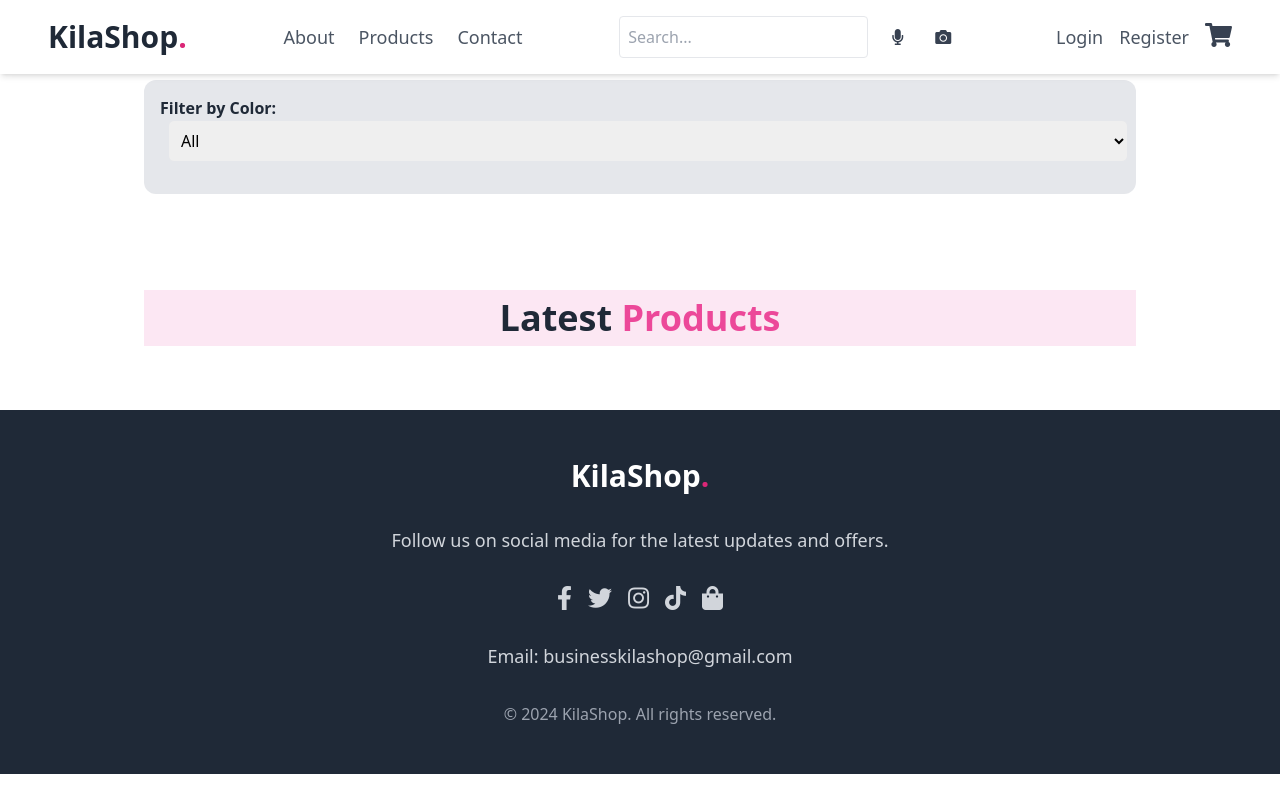
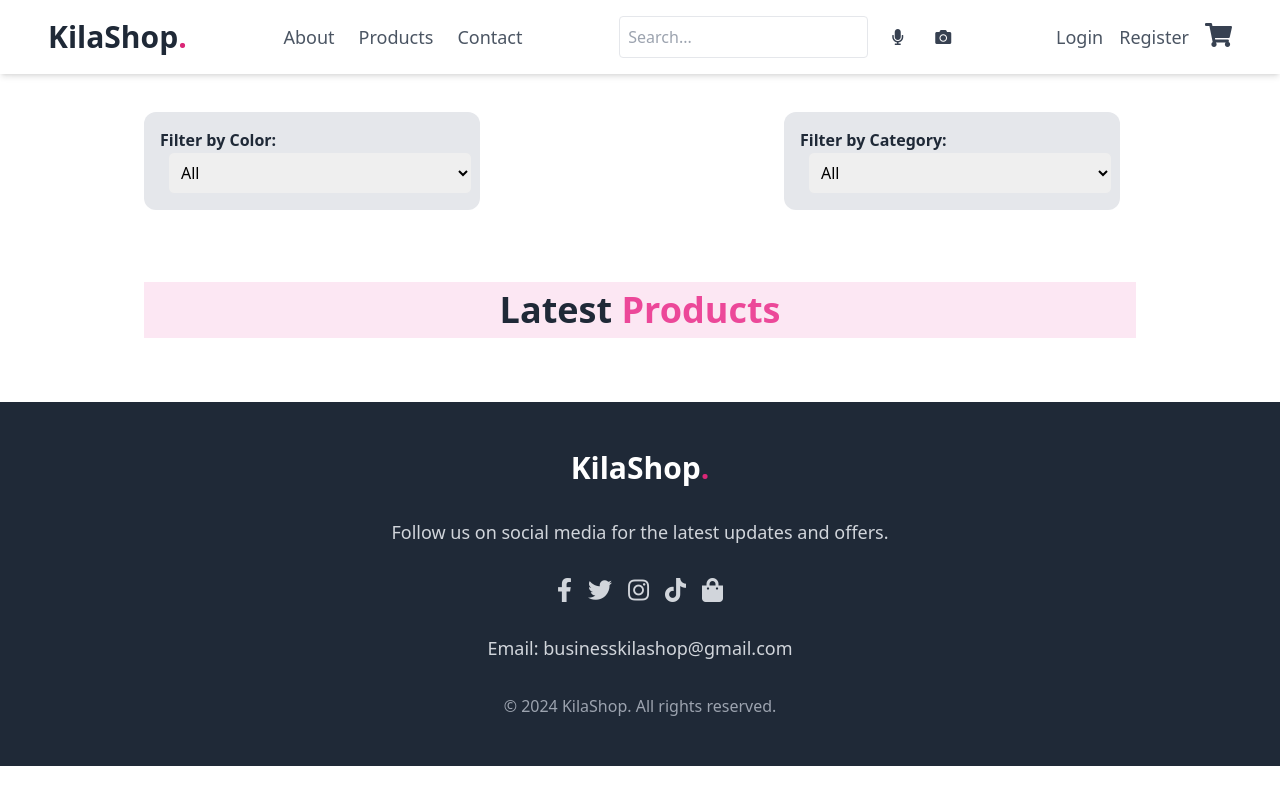
Before and after one commit to akwilapurba/KilaShop, a Flask app: page /products in a window 1280 px wide. Run offline with Flask 3, Linux system fonts and the light colour scheme; data that the repository does not hold is empty; some libraries are stand-ins or nearby versions.

Commit message:
Add filtering by category

```diff
--- a/app.py
+++ b/app.py
@@ -146,12 +146,15 @@ def products():
 def search():
     keyword = request.args.get('keyword', '').lower()
     color = request.args.get('color', '').lower()
+    category = request.args.get('category', '').lower()
 
     query = {}
     if keyword:
         query['name'] = {'$regex': keyword, '$options': 'i'}  # Case-insensitive search
     if color:
         query['color'] = {'$regex': color, '$options': 'i'}  # Case-insensitive search
+    if category:
+        query['name'] = {'$regex': category, '$options': 'i'}  # Case-insensitive search
 
     products = list(product_collection.find(query))
 
--- a/static/dist/css/out.css
+++ b/static/dist/css/out.css
@@ -616,6 +616,10 @@ video {
   position: relative;
 }
 
+.sticky {
+  position: sticky;
+}
+
 .inset-0 {
   inset: 0px;
 }
@@ -667,6 +671,10 @@ video {
   margin-bottom: 2rem;
 }
 
+.-mt-10 {
+  margin-top: -2.5rem;
+}
+
 .mb-12 {
   margin-bottom: 3rem;
 }
@@ -715,6 +723,10 @@ video {
   margin-top: 3rem;
 }
 
+.mt-20 {
+  margin-top: 5rem;
+}
+
 .mt-4 {
   margin-top: 1rem;
 }
@@ -1214,6 +1203,10 @@ video {
   padding-left: 2rem;
 }
 
+.pr-4 {
+  padding-right: 1rem;
+}
+
 .text-center {
   text-align: center;
 }
@@ -1628,6 +1554,10 @@ video {
     height: 100%;
   }
 
+  .md\:w-1\/2 {
+    width: 50%;
+  }
+
   .md\:max-w-md {
     max-width: 28rem;
   }
--- a/templates/cart.html
+++ b/templates/cart.html
@@ -3,8 +3,8 @@
 {% block content %}
     <div class="bg-white">
         <div class="mx-auto max-w-2xl px-4 py-16 sm:px-6 sm:py-24 lg:px-0">
-            <h1 class="text-center text-3xl font-bold tracking-tight text-gray-900 sm:text-4xl">Shopping Cart</h1>
-
+            <h1 class="text-center text-4xl font-bold text-gray-800 py-2 my-8 bg-pink-100">Shopping <span
+                class="text-pink-500">Cart</span></h1>
             <div class="mt-12">
                 <section aria-labelledby="cart-heading">
                     <h2 id="cart-heading" class="sr-only">Items in your shopping cart</h2>
@@ -32,7 +32,7 @@
                                                class="item-price ml-4 text-sm font-medium text-gray-900">{{ "Rp{:,.2f}".format(item.price) }}</p>
                                         </div>
 
-                                        <p class="mt-1 text-sm text-gray-500">Product ID: {{ item.product_id }}</p>
+                                        <!-- <p class="mt-1 text-sm text-gray-500">Product ID: {{ item.product_id }}</p> -->
                                     </div>
 
                                     <div class="mt-4 flex flex-1 items-end justify-between">
--- a/templates/components/navbar.html
+++ b/templates/components/navbar.html
@@ -30,8 +30,8 @@
 <!-- Mobile Menu -->
 <div class="lg:hidden fixed top-0 left-0 right-0 bg-white py-4 px-6 md:px-12 flex flex-col items-center justify-center shadow-md z-50 hidden"
      id="mobileMenu">
-    <a href="#about" class="text-lg text-gray-600 hover:text-pink-600 transition mb-4">About</a>
-    <a href="#products" class="text-lg text-gray-600 hover:text-pink-600 transition mb-4">Products</a>
+    <a href="/" class="text-lg text-gray-600 hover:text-pink-600 transition mb-4">About</a>
+    <a href="/products" class="text-lg text-gray-600 hover:text-pink-600 transition mb-4">Products</a>
     <a href="#contact" class="text-lg text-gray-600 hover:text-pink-600 transition mb-4">Contact</a>
 </div>
 
--- a/templates/index.html
+++ b/templates/index.html
@@ -32,7 +32,7 @@
                             Your browser does not support the video tag.
                         </video>
                     </div>
-                    <div class="swiper-slide w-full">
+                    <!-- <div class="swiper-slide w-full">
                         <video class="w-full" loop autoplay muted>
                             <source src="static/video/fc26e0199fa95c6beb9b1fc10f2bd1e8.mp4" type="video/mp4">
                             Your browser does not support the video tag.
@@ -43,7 +43,7 @@
                             <source src="static/video/40a3f298817ce3ffe11caa1d6485b8e3.mp4" type="video/mp4">
                             Your browser does not support the video tag.
                         </video>
-                    </div>
+                    </div> -->
                 </div>
                 <!-- If we need pagination -->
                 <div class="swiper-pagination"></div>
--- a/templates/products.html
+++ b/templates/products.html
@@ -1,30 +1,63 @@
 {% extends 'ui/theme.html' %}
 {% block content %}
-    <!-- Filter Section Starts -->
-    <aside class="w-full md:w-1/5 pr-4 mt-12">
+    <aside class="w-full flex flex-wrap justify-center mt-20">
+        <div class="w-full md:w-1/2 pr-4">
             <div class="sticky top-0 py-8 px-4 md:px-16 lg:px-36">
-            <div class="bg-gray-200 rounded-xl p-4">
+                <div class="bg-gray-200 rounded-xl p-4 mb-4">
                     <label for="colorFilter" class="text-gray-800 font-semibold">Filter by Color:</label>
-                <select id="colorFilter" class="ml-2 p-2 border rounded-md w-full mb-4">
+                    <select id="colorFilter" class="ml-2 p-2 border rounded-md w-full">
                         <option value="">All</option>
                         <option value="red">Red</option>
                         <option value="blue">Blue</option>
                         <option value="green">Green</option>
+                        <option value="beige">Beige</option>
+                        <option value="yellow">Yellow</option>
+                        <option value="black">Black</option>
+                        <option value="white">White</option>
+                        <option value="gray">Gray</option>
+                        <option value="pink">Pink</option>
+                        <option value="brown">Brown</option>
+                        <option value="purple">Purple</option>
+                        <option value="orange">Orange</option>
                         <!-- Add more colors as needed -->
                     </select>
                 </div>
             </div>
+        </div>
+
+        <div class="w-full md:w-1/2 pr-4">
+            <div class="sticky top-0 py-8 px-4 md:px-16 lg:px-36">
+                <div class="bg-gray-200 rounded-xl p-4">
+                    <label for="categoryFilter" class="text-gray-800 font-semibold">Filter by Category:</label>
+                    <select id="categoryFilter" class="ml-2 p-2 border rounded-md w-full">
+                        <option value="">All</option>
+                        <option value="shirt">Shirt</option>
+                        <option value="shoe">Shoes</option>
+                        <option value="jacket">Jacket</option>
+                        <option value="dress">Dress</option>
+                        <option value="vest">Vest</option>
+                        <option value="short">Shorts</option>
+                        <option value="sandal">Sandals</option>
+                        <option value="bag">Bag</option>
+                        <option value="hat">Hat</option>
+                        <option value="watch">Watch</option>
+                        <option value="crop">Crop Top</option>
+                        <option value="pants">Pants</option>
+                        <option value="boots">Boots</option>
+                    </select>
+                </div>
+            </div>
+        </div>
     </aside>
-    <!-- Filter Section Ends -->
 
     <!-- products section starts  -->
-    <section class="py-8 px-4 md:px-16 lg:px-36" id="products">
+    <section class="py-8 -mt-10 px-4 md:px-16 lg:px-36" id="products">
         <h1 class="text-center text-4xl font-bold text-gray-800 py-2 my-8 bg-pink-100">Latest <span
                 class="text-pink-500">Products</span></h1>
-        <div class="grid grid-cols-1 md:grid-cols-2 lg:grid-cols-3 gap-6">
+        <div id="productGrid" class="grid grid-cols-1 md:grid-cols-2 lg:grid-cols-3 gap-6">
             {% for product in products %}
                 <div class="product-card bg-gray-200 rounded-xl hover:scale-[1.03] transition-all relative overflow-hidden"
-                     data-color="{{ product.color }}" data-keywords="{{ product.name }}">
+                    data-color="{{ product.color }}" data-category="{{ product.name }}" data-keywords="{{ product.name }}">
                     <div class="p-6">
                         <div class="bg-gray-100 w-10 h-10 flex items-center justify-center rounded-full cursor-pointer absolute top-4 right-4">
                             <i class="fas fa-heart"></i>
@@ -53,20 +86,62 @@
     <!-- products section ends  -->
 
     <script>
-        // Function to handle color filtering
+        // Function to handle color and category filtering
         document.getElementById('colorFilter').addEventListener('change', function () {
-            const selectedColor = this.value.toLowerCase();
-            const productCards = document.querySelectorAll('.product-card');
+            filterProducts();
+        });
 
-            productCards.forEach(card => {
-                const cardColor = card.getAttribute('data-color').toLowerCase();
+        document.getElementById('categoryFilter').addEventListener('change', function () {
+            filterProducts();
+        });
 
-                if (selectedColor === '' || cardColor === selectedColor) {
-                    card.style.display = 'block'; // Show the card
-                } else {
-                    card.style.display = 'none'; // Hide the card
-                }
+        // Function to handle keyword search
+        document.getElementById('keywordSearch').addEventListener('input', function () {
+            filterProducts();
+        });
+
+        // Main function to filter products based on keyword, color, and category
+        function filterProducts() {
+            const keyword = document.getElementById('keywordSearch').value.toLowerCase();
+            const selectedColor = document.getElementById('colorFilter').value.toLowerCase();
+            const selectedCategory = document.getElementById('categoryFilter').value.toLowerCase();
+
+            fetch(`/search?keyword=${keyword}&color=${selectedColor}&category=${selectedCategory}`)
+                .then(response => response.json())
+                .then(data => {
+                    const productsContainer = document.getElementById('productGrid');
+                    productsContainer.innerHTML = '';
+
+                    data.products.forEach(product => {
+                        const productCard = `
+                            <div class="product-card bg-gray-200 rounded-xl hover:scale-[1.03] transition-all relative overflow-hidden"
+                                data-color="${product.color}" data-category="${product.name}" data-keywords="${product.name}">
+                                <div class="p-6">
+                                    <div class="bg-gray-100 w-10 h-10 flex items-center justify-center rounded-full cursor-pointer absolute top-4 right-4">
+                                        <i class="fas fa-heart"></i>
+                                    </div>
+                                    <div class="w-2/3 h-[220px] overflow-hidden mx-auto aspect-w-16 aspect-h-8">
+                                        <img src="${product.image_path}" alt="${product._id}_${product.name}"
+                                             class="h-full w-full object-contain"/>
+                                    </div>
+                                </div>
+                                <div class="text-center bg-gray-100 p-6">
+                                    <h3 class="text-lg font-bold text-gray-800">${product.name}</h3>
+                                    <h4 class="text-lg text-gray-800 font-bold mt-6">Rp${product.price} <span
+                                            class="text-gray-400 ml-2 font-medium"
+                                            style="text-decoration: line-through;">Rp${(product.price * 1.20).toFixed(2)}</span>
+                                    </h4>
+                                    <button type="button" onclick="addToCart('${product._id}')"
+                                            class="w-full flex items-center justify-center gap-3 mt-6 px-6 py-3 bg-pink-500 text-base text-white font-semibold rounded-xl hover:bg-pink-700 hover:text-gray-200 transition">
+                                        <i class="fas fa-shopping-cart"></i>
+                                        Add to cart
+                                    </button>
+                                </div>
+                            </div>
+                        `;
+                        productsContainer.insertAdjacentHTML('beforeend', productCard);
                     });
                 });
+        }
     </script>
 {% endblock %}
```
Also changed, not shown: other parts of static/dist/css/out.css (+2 -105 lines). Lines whose indentation alone changed are shown as unchanged.
